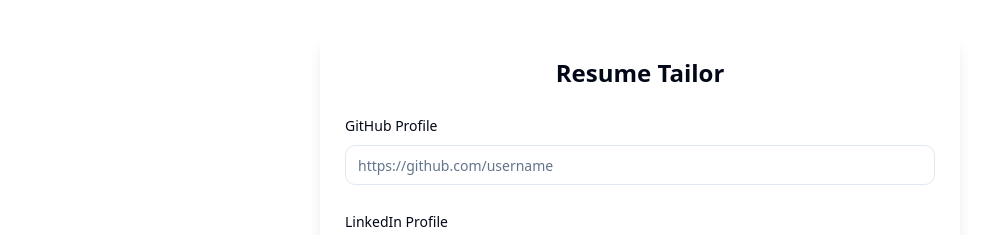
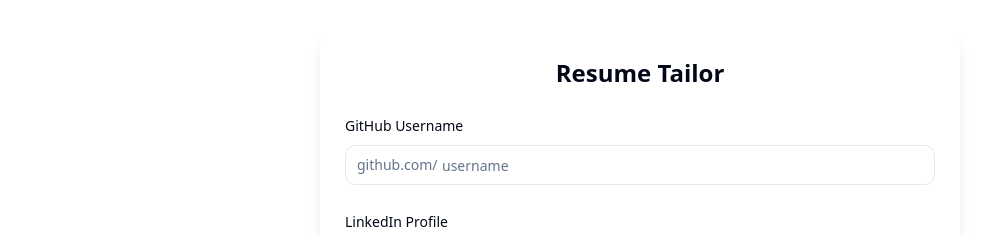
Before and after one commit to hexcodeblaster/link-sculptor, a React (Vite) app: page / in a window 1280 px wide. Shown: the top 235 px of the page, without its empty margins (0-1004 px from the left). Built offline with nearby package versions, Linux system fonts and the light colour scheme.

Commit message:
Refactor: Change GitHub input to username
Changed the GitHub link input box to accept only usernames instead of full URLs.  The `https://github.com/` prefix will be added automatically.

```diff
--- a/src/components/SocialLinkInput.tsx
+++ b/src/components/SocialLinkInput.tsx
@@ -8,6 +8,7 @@ interface SocialLinkInputProps {
   value: string;
   onChange: (value: string) => void;
   placeholder: string;
+  isGithub?: boolean;
 }
 
 const SocialLinkInput: React.FC<SocialLinkInputProps> = ({
@@ -15,18 +16,39 @@ const SocialLinkInput: React.FC<SocialLinkInputProps> = ({
   value,
   onChange,
   placeholder,
+  isGithub = false,
 }) => {
+  const handleChange = (e: React.ChangeEvent<HTMLInputElement>) => {
+    const inputValue = e.target.value;
+    if (isGithub) {
+      // Remove any GitHub URL prefix if user pastes a full URL
+      const username = inputValue.replace(/^https?:\/\/github\.com\//, '');
+      onChange(username);
+    } else {
+      onChange(inputValue);
+    }
+  };
+
   return (
     <div className="space-y-2">
       <Label htmlFor={label.toLowerCase()}>{label}</Label>
-      <Input
-        id={label.toLowerCase()}
-        type="url"
-        placeholder={placeholder}
-        value={value}
-        onChange={(e) => onChange(e.target.value)}
-        className="transition-all duration-200 focus:ring-2 focus:ring-primary/20"
-      />
+      <div className="relative">
+        {isGithub && (
+          <span className="absolute left-3 top-1/2 -translate-y-1/2 text-muted-foreground text-sm">
+            github.com/
+          </span>
+        )}
+        <Input
+          id={label.toLowerCase()}
+          type={isGithub ? "text" : "url"}
+          placeholder={placeholder}
+          value={value}
+          onChange={handleChange}
+          className={`transition-all duration-200 focus:ring-2 focus:ring-primary/20 ${
+            isGithub ? "pl-24" : ""
+          }`}
+        />
+      </div>
     </div>
   );
 };
--- a/src/pages/Index.tsx
+++ b/src/pages/Index.tsx
@@ -9,7 +9,7 @@ import ResultDisplay from "../components/ResultDisplay";
 import ChatBox from "../components/ChatBox";
 
 const Index = () => {
-  const [githubLink, setGithubLink] = useState("");
+  const [githubUsername, setGithubUsername] = useState("");
   const [linkedinLink, setLinkedinLink] = useState("");
   const [resume, setResume] = useState<File | null>(null);
   const [jobDescription, setJobDescription] = useState<File | null>(null);
@@ -17,8 +17,8 @@ const Index = () => {
   const [isLoading, setIsLoading] = useState(false);
 
   const handleSubmit = async () => {
-    if (!githubLink || !linkedinLink) {
-      toast.error("Please provide both GitHub and LinkedIn links");
+    if (!githubUsername || !linkedinLink) {
+      toast.error("Please provide both GitHub username and LinkedIn link");
       return;
     }
 
@@ -31,7 +31,7 @@ const Index = () => {
 
     try {
       const formData = new FormData();
-      formData.append('githubLink', githubLink);
+      formData.append('githubLink', `https://github.com/${githubUsername}`);
       formData.append('linkedinLink', linkedinLink);
       if (resume) {
         formData.append('resume', resume);
@@ -67,10 +67,11 @@ const Index = () => {
 
         <div className="space-y-6">
           <SocialLinkInput
-            label="GitHub Profile"
-            value={githubLink}
-            onChange={setGithubLink}
-            placeholder="https://github.com/username"
+            label="GitHub Username"
+            value={githubUsername}
+            onChange={setGithubUsername}
+            placeholder="username"
+            isGithub={true}
           />
 
           <SocialLinkInput
```
